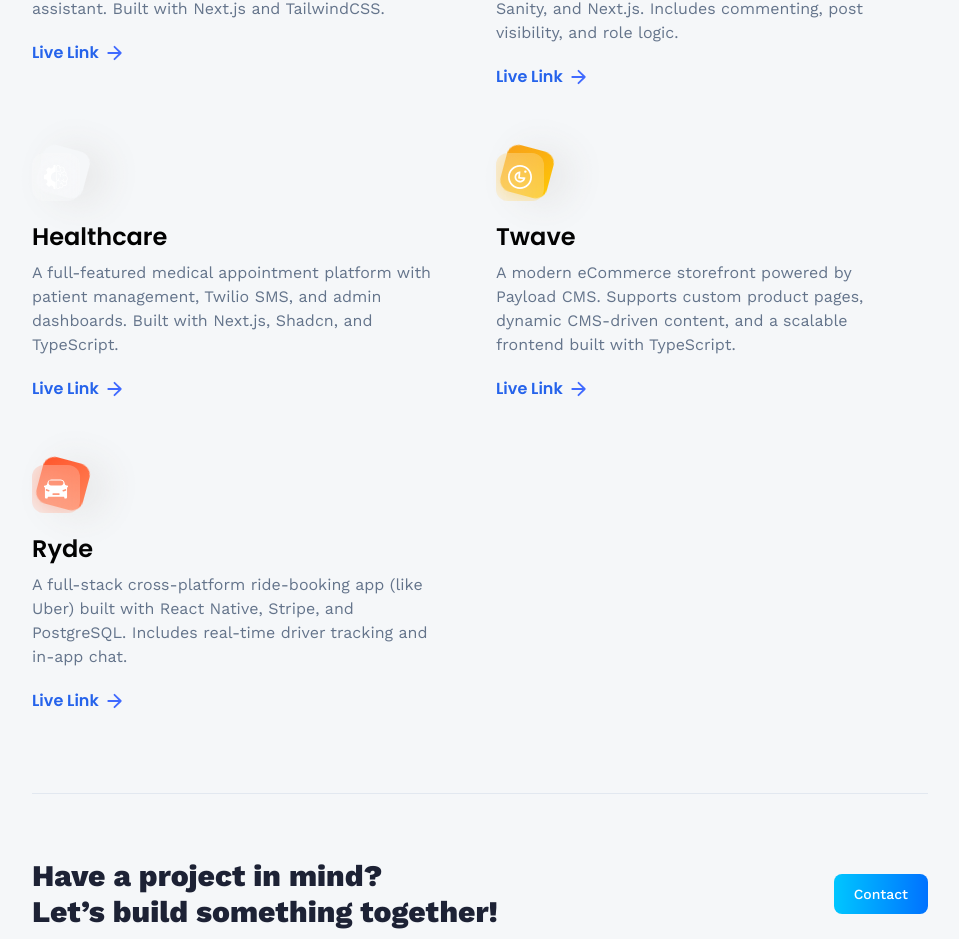
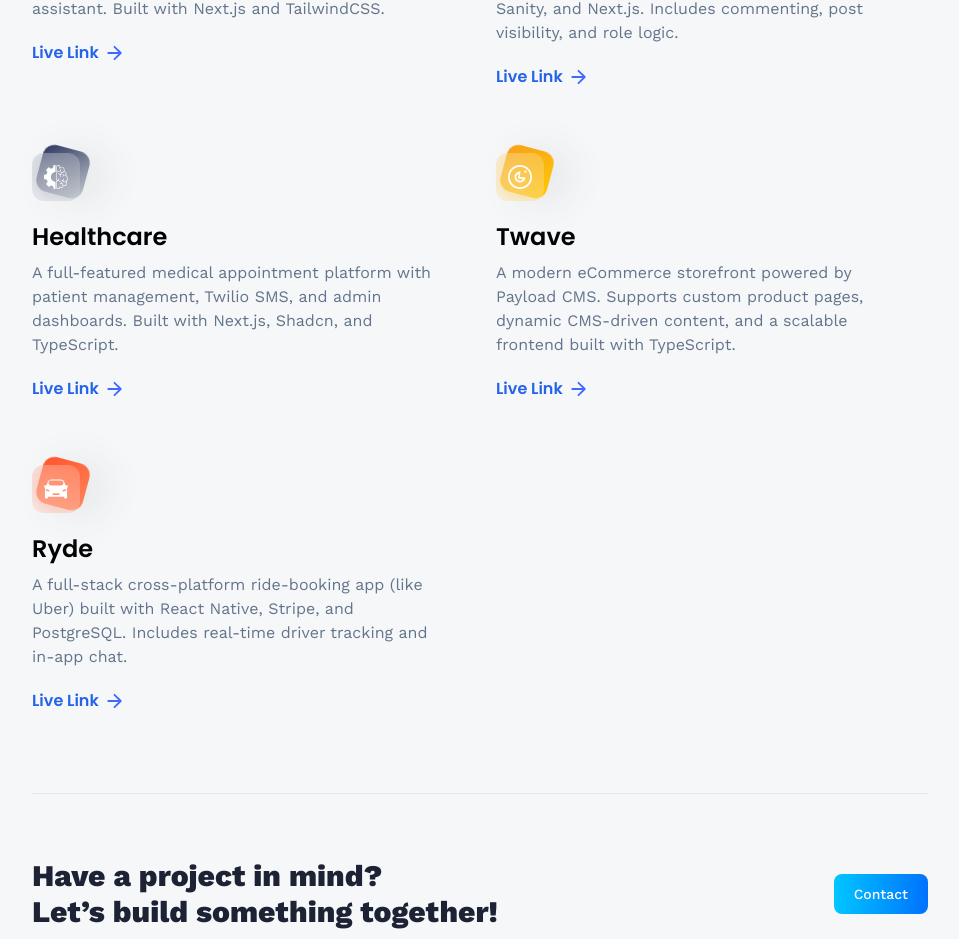
Before and after one commit to LaeeqtheDev/3d-Portfolio, a React (Vite) app: page /projects in a window 1280 px wide. Shown: the part 1513-2452 px from the top of the page, without its empty margins (160-1119 px from the left). Built offline with nearby package versions, Linux system fonts and the light colour scheme; no server answers; the HTML template or start-up script is replaced by a standard one.

Commit message:
Update index.js

```diff
--- a/src/constants/index.js
+++ b/src/constants/index.js
@@ -212,7 +212,7 @@ export const projects = [
   },
   {
     iconUrl: summiz,
-    theme: "btn-back-purple",
+    theme: "btn-back-black",
     name: "Healthcare",
     description:
       "A full-featured medical appointment platform with patient management, Twilio SMS, and admin dashboards. Built with Next.js, Shadcn, and TypeScript.",
```
